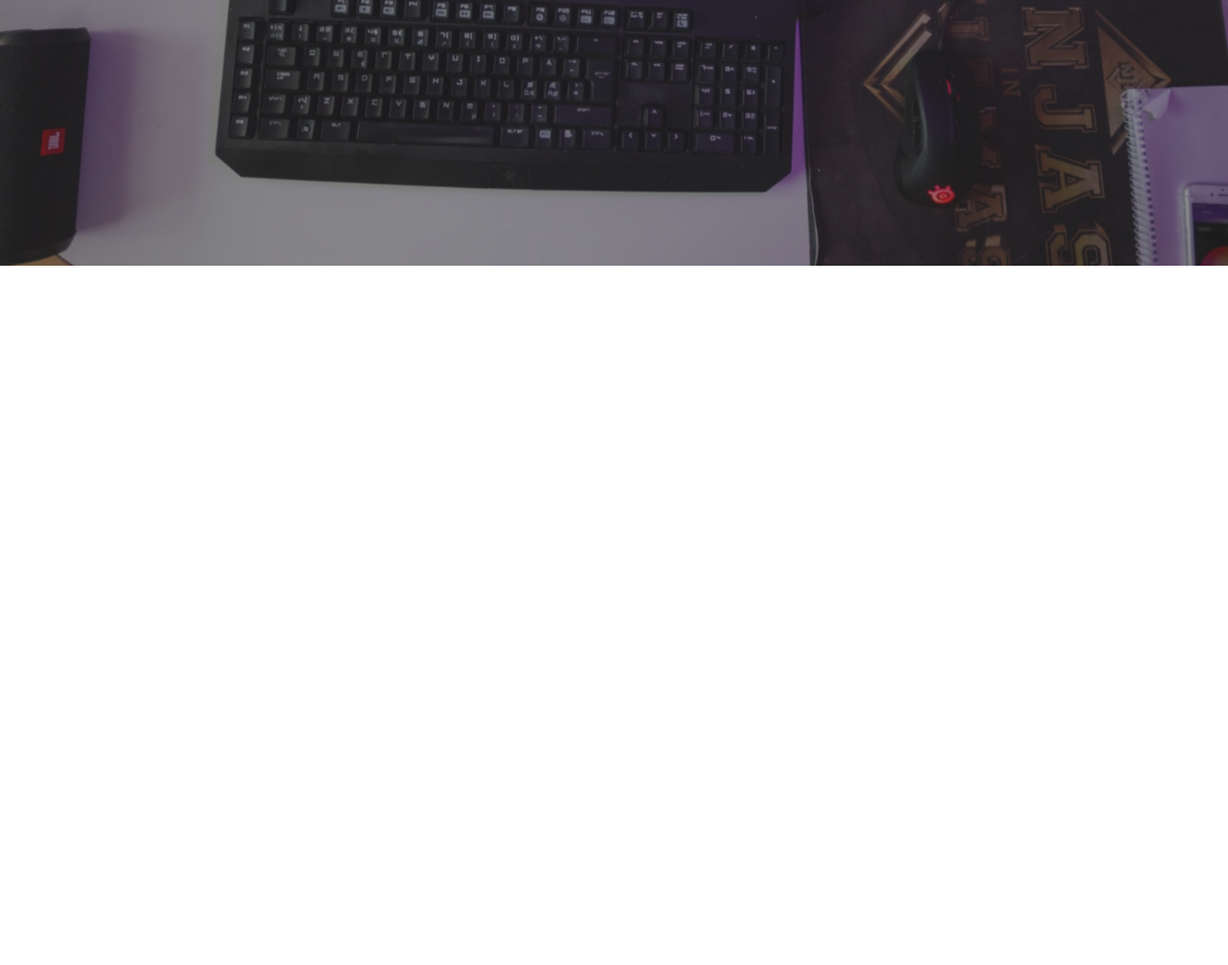
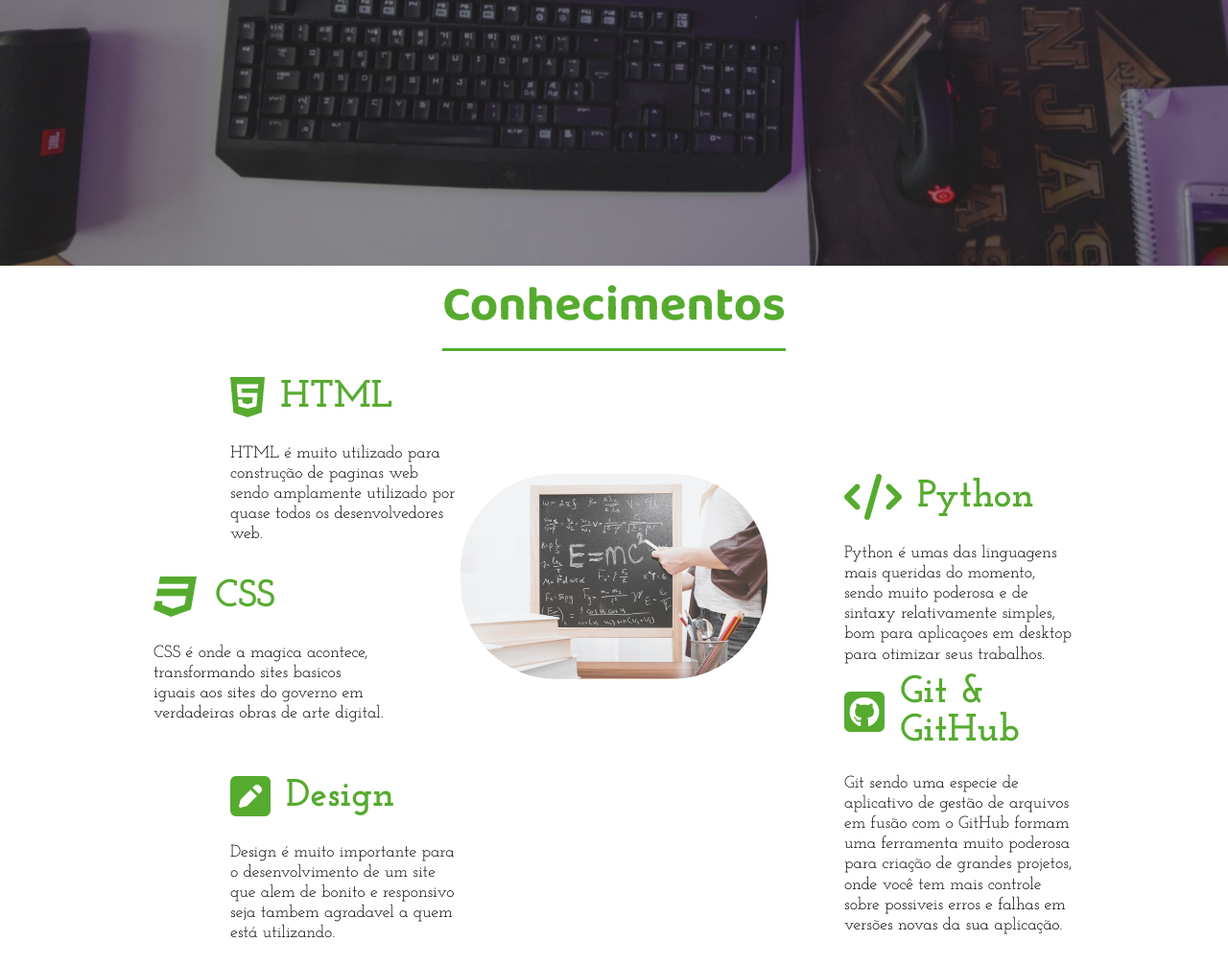
Before and after one commit to LoganSimao/Site-PWI-html-css, a plain HTML site: page index.html in a window 1280 px wide. Shown: the part 523-1529 px from the top of the page at 96% size. Before the commit the page ends 800 px from the top, so only its background shows below. Drawn offline with Linux system fonts and the light colour scheme; a web font is replaced by a local one.

Commit message:
:package: conhecimentos

```diff
--- a/index.html
+++ b/index.html
@@ -32,7 +32,7 @@
 
         </header>
 
-        <div class="sidebar">
+        <aside class="sidebar">
             <nav>
                 <ul class="menu">
                     <li class="menu-item"><a href="#" class="menu-link">Home</a></li>
@@ -48,7 +48,63 @@
                 <a href="#"><i class="fa fa-twitter-square" ></i></a>
                 <a href="#"><i class="fa fa-github-square" ></i></a>
             </div>
-        </div>
+        </aside>
+        <section class="s-knowledges">
+            <div class="s-header">
+                <h1>Conhecimentos</h1>
+            </div>
+            <div class="knowledges">
+                <div class="knowledge">
+                    <div class="k-header">
+                        <i class="fa fa-html5" aria-hidden="true"></i>
+                        <h3>HTML</h3>
+                    </div>
+                    <div class="k-text">
+                        <p>HTML é muito utilizado para construção de paginas web sendo amplamente utilizado por quase todos os desenvolvedores web.</p>
+                    </div>
+                </div>
+                <div class="knowledge">
+                    <div class="k-header">
+                        <i class="fa fa-css3" aria-hidden="true"></i>
+                        <h3>CSS</h3>
+                    </div>
+                    <div class="k-text">
+                        <p>CSS é onde a magica acontece, transformando sites basicos iguais aos sites do governo em verdadeiras obras de arte digital.</p>
+                    </div>
+                </div>
+                <div class="knowledge">
+                    <div class="k-header">
+                        <i class="fa fa-pencil-square" aria-hidden="true"></i>
+                        <h3>Design</h3>
+                    </div>
+                    <div class="k-text">
+                        <p>Design é muito importante para o desenvolvimento de um site que alem de bonito e responsivo seja tambem agradavel a quem está utilizando.
+                        </p>
+                    </div>
+                </div>
+                <div class="knowledge">
+                    <div class="k-header">
+                        <i class="fa fa-code" aria-hidden="true"></i>
+                        <h3>Python</h3>
+                    </div>
+                    <div class="k-text">
+                        <p>Python é umas das linguagens mais queridas do momento, sendo muito poderosa e de sintaxy relativamente simples, bom para aplicaçoes em desktop para otimizar seus trabalhos.</p>
+                    </div>
+                </div>
+                <div class="knowledge">
+                    <div class="k-header">
+                        <i class="fa fa-github-square" aria-hidden="true"></i>
+                        <h3>Git & GitHub</h3>
+                    </div>
+                    <div class="k-text">
+                        <p>Git sendo uma especie de aplicativo de gestão de arquivos em fusão com o GitHub formam uma ferramenta muito poderosa para criação de grandes projetos, onde você tem mais controle sobre possiveis erros e falhas em versões novas da sua aplicação.</p>
+                    </div>
+                </div>
+                <div class="knowledge-wrapper">
+                    <img src="imagens/bg22.jpg" alt="img by jeshoosts">
+                </div>
+            </div>
+        </section>
     </div>
 </body>
 <script src="script.js"></script>
--- a/style.css
+++ b/style.css
@@ -231,3 +231,86 @@ header {
 .banner button:hover{
     opacity: 0.95;
 }
+
+.knowledges {
+    display: grid;
+    grid-template-columns: repeat(16, 1fr);
+    grid-template-rows: repeat(6, 6rem);
+    row-gap: .5rem;
+}
+
+.knowledge:nth-child(1){
+    grid-column: 4/7;
+    grid-row: 1/3;
+}
+
+.knowledge:nth-child(2){
+    grid-column: 3/6;
+    grid-row: 3/5;
+}
+
+.knowledge:nth-child(3){
+    grid-column: 4/7;
+    grid-row: 5/-1;
+}
+
+.knowledge:nth-child(4){
+    grid-column: 12/15;
+    grid-row: 2/3;
+}
+
+.knowledge:nth-child(5){
+    grid-column: 12/15;
+    grid-row: 4/-1;
+}
+.s-knowledge{
+    background-color: #dad6d6;
+}
+.s-header{
+    display: flex;
+    align-items: center;
+    justify-content: center;
+}
+.s-header h1{
+    font-family: var(--font-1);
+    font-size: 3.2rem;
+    color: #56ab2f;
+    border-bottom: solid 3px;
+    margin-bottom: 1.5rem;
+}
+
+.k-header{
+    display: flex;
+    align-items: center;
+    color: #56ab2f;
+}
+.k-header i{
+    font-size: 3rem;
+}
+
+.k-header h3{
+    font-family: var(--font-2);
+    font-size: 2.5rem;
+    padding-left: 1rem;
+}
+
+.k-text{
+    font-family: var(--font-2);
+    margin-top: 1.5rem;
+}
+.k-text p{
+    line-height: 1.2;
+    font-size: 1.1rem;
+}
+
+.knowledge-wrapper{
+    grid-column: 7/11;
+    grid-row: 2/6;
+    width: 100%;
+}
+.knowledge-wrapper img{
+    object-fit: cover;
+    width: 100%;
+    border-radius: 100px;
+    opacity: .85;
+}
```
Also changed, not shown: imagens/bg22.jpg (added).
